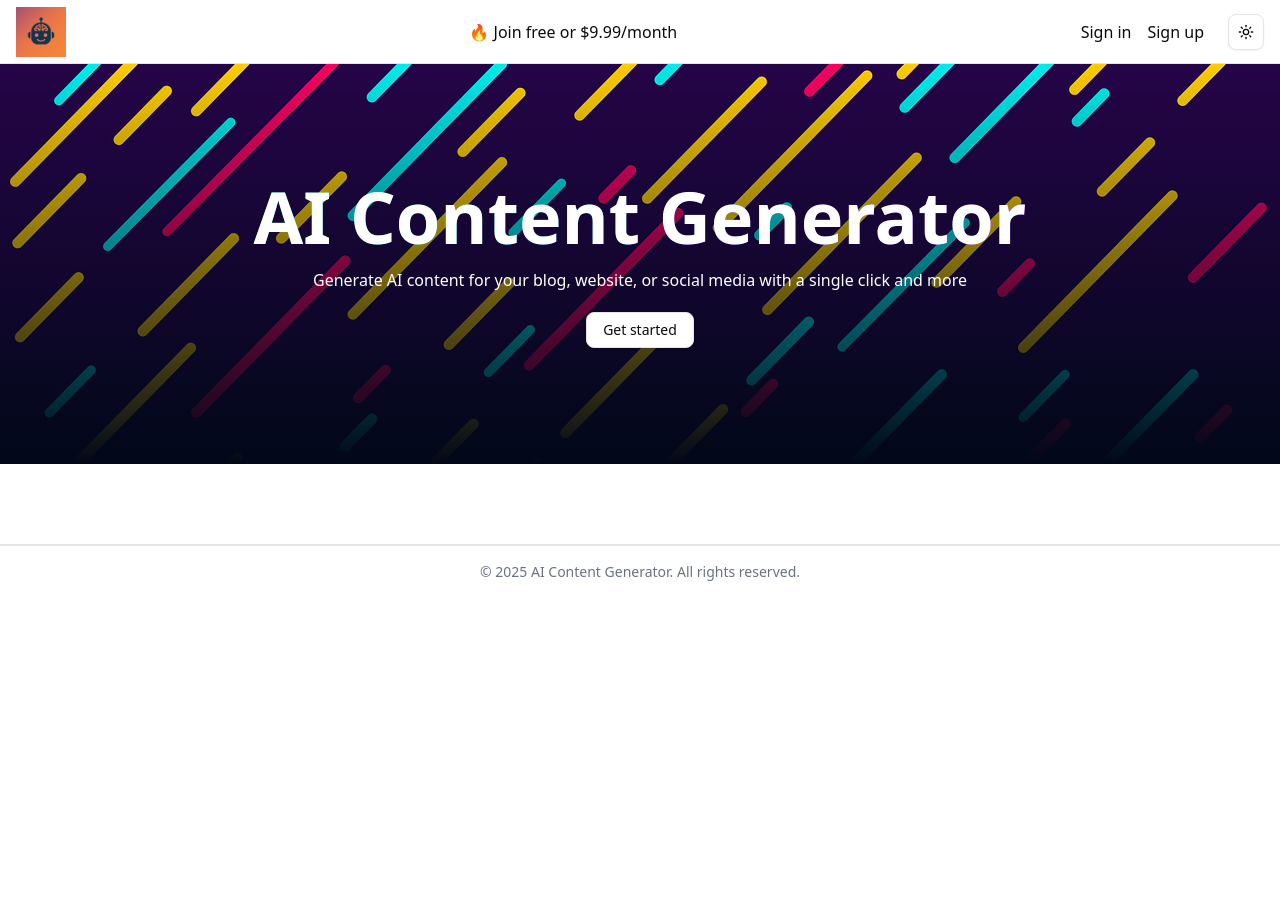
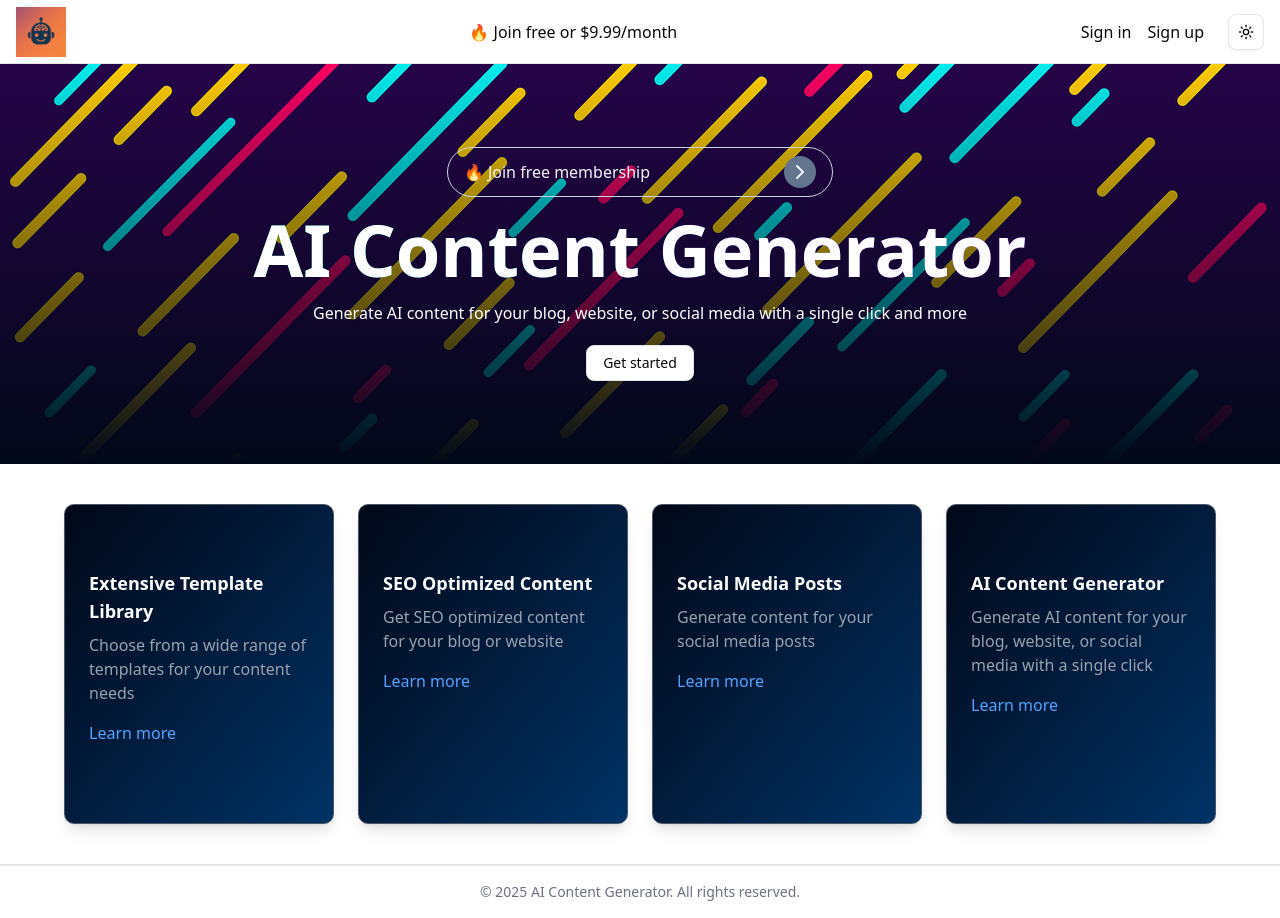
Before and after one commit to kosawat/ai-gen-dev, a Next.js app: page / in a window 1280 px wide. Before the commit the page ends 800 px from the top, so only its background shows below. Built offline with nearby package versions, Linux system fonts and the light colour scheme; no server answers; the database is empty.

Commit message:
Promo cards and sign-in modal

```diff
--- a/app/page.tsx
+++ b/app/page.tsx
@@ -1,5 +1,7 @@
 "use client";
 
+import PromoCard from "@/components/cards/promo-card";
+import SignInModal from "@/components/modal/sign-in-modal";
 import { Button } from "@/components/ui/button";
 import Link from "next/link";
 
@@ -14,7 +16,7 @@ export default function Home() {
 
         <div className="relative z-10 flex items-center justify-center h-full">
           <div className="text-center">
-            {/* <SignInModal /> */}
+            <SignInModal />
             <h1 className="text-white text-7xl font-bold bg-gradient-to-r from-green-400 via-blue-500 to-purple-600 bg-clip-text text-transparent mb-4">
               AI Content Generator
             </h1>
@@ -31,7 +33,7 @@ export default function Home() {
 
       <div className="py-10 px-4">
         <div className="max-w-6xl mx-auto">
-          {/* <div className="grid grid-cols-1 sm:grid-cols-2 md:grid-cols-4 gap-6">
+          <div className="grid grid-cols-1 sm:grid-cols-2 md:grid-cols-4 gap-6">
             <PromoCard
               title="Extensive Template Library"
               description="Choose from a wide range of templates for your content needs"
@@ -55,7 +57,7 @@ export default function Home() {
               description="Generate AI content for your blog, website, or social media with a single click"
               link="/dashboard"
             />
-          </div> */}
+          </div>
         </div>
       </div>
 
--- /dev/null
+++ b/components/cards/promo-card.tsx
@@ -0,0 +1,24 @@
+import React from "react";
+import Link from "next/link";
+
+interface PromoCardProps {
+  title: string;
+  description: string;
+  link: string;
+}
+
+const Card: React.FC<PromoCardProps> = ({ title, description, link }) => {
+  return (
+    <Link href={link}>
+      <div className="relative flex flex-col items-start p-6 border rounded-lg bg-opacity-80 border-gray-600 shadow-lg transition-transform transform hover:scale-105 hover:shadow-2xl bg-gradient-to-br from-[#010818] to-[#003366] h-80">
+        <h3 className="text-lg font-semibold mb-2 text-white pt-10">{title}</h3>
+        <p className="text-gray-400 mb-4">{description}</p>
+        <a href={link} className="text-blue-400 hover:underline">
+          Learn more
+        </a>
+      </div>
+    </Link>
+  );
+};
+
+export default Card;
--- /dev/null
+++ b/components/modal/sign-in-modal.tsx
@@ -0,0 +1,32 @@
+"use client";
+import React from "react";
+import { ChevronRight } from "lucide-react";
+import { useClerk, useUser } from "@clerk/nextjs";
+import { useRouter } from "next/navigation";
+
+export default function SignInModal() {
+  const { openSignIn } = useClerk();
+
+  const { user } = useUser();
+  const router = useRouter();
+
+  const handleClick = () => {
+    if (user) {
+      router.push("/dashboard");
+    } else {
+      openSignIn();
+    }
+  };
+
+  return (
+    <div
+      onClick={handleClick}
+      className="flex items-center justify-between border border-slate-300 rounded-full bg-transparen px-4 py-2 w-1/2 mx-auto mb-4 hover:bg-slate-700 hover:bg-opacity-50"
+    >
+      <span className="text-slate-100">🔥 Join free membership</span>
+      <span className="bg-slate-500 text-slate-100 rounded-full w-8 h-8 flex items-center justify-center">
+        <ChevronRight />
+      </span>
+    </div>
+  );
+}
```
